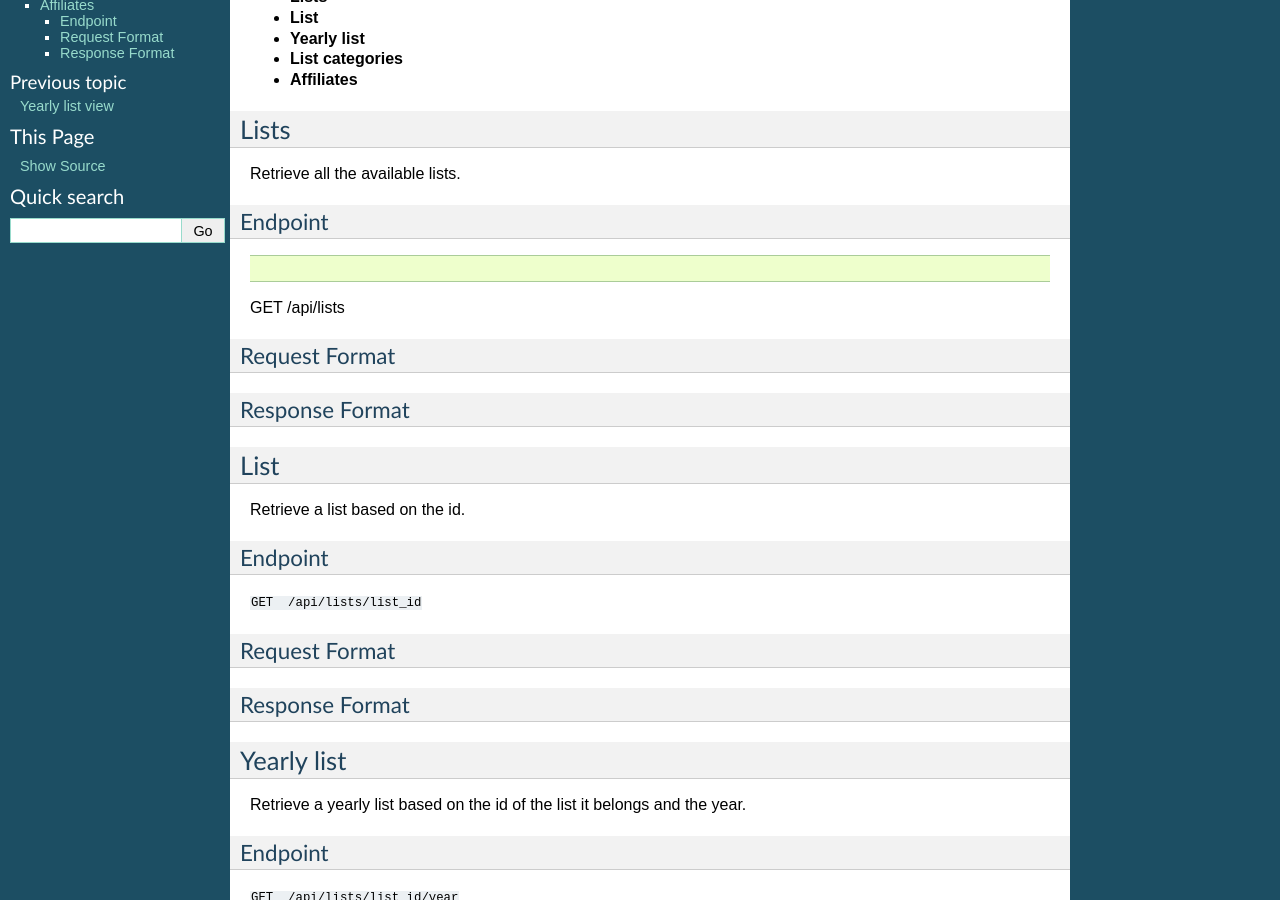
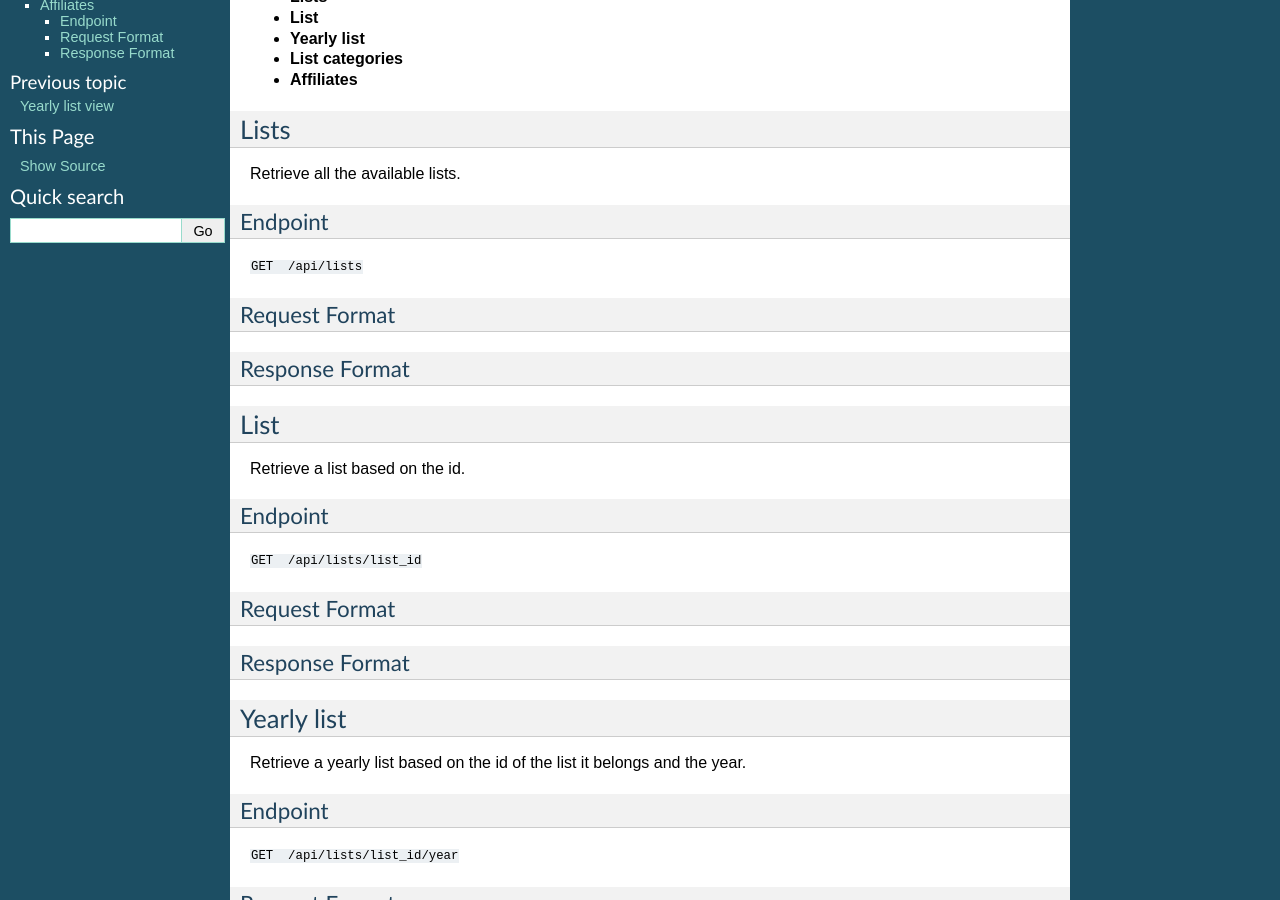
Before and after one commit to treste91/Great-Place-to-Work-Lists, a Sphinx documentation site: the page built from docs/api/intro.rst, in a window 1280 px wide and 900 px high, scrolled down 381 px. Built offline with Sphinx 7.4.7, drawn with Linux system fonts in a browser that asks for light colours.

Commit message:
Update intro.rst

```diff
--- a/docs/api/intro.rst
+++ b/docs/api/intro.rst
@@ -26,10 +26,8 @@ Retrieve all the available lists.
 
 Endpoint
 ^^^^^^^^
-.. code-block:: html
 
-GET  /api/lists
-
+``GET  /api/lists``
 
 Request Format
 ^^^^^^^^^^^^^^
```
